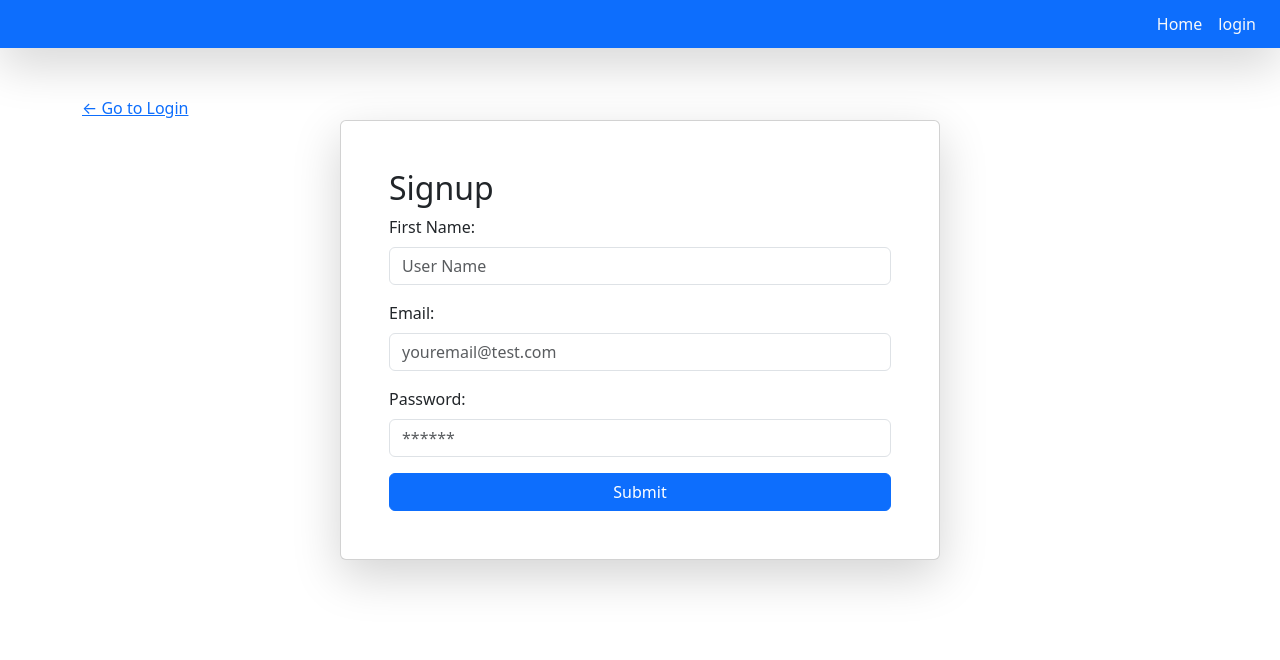
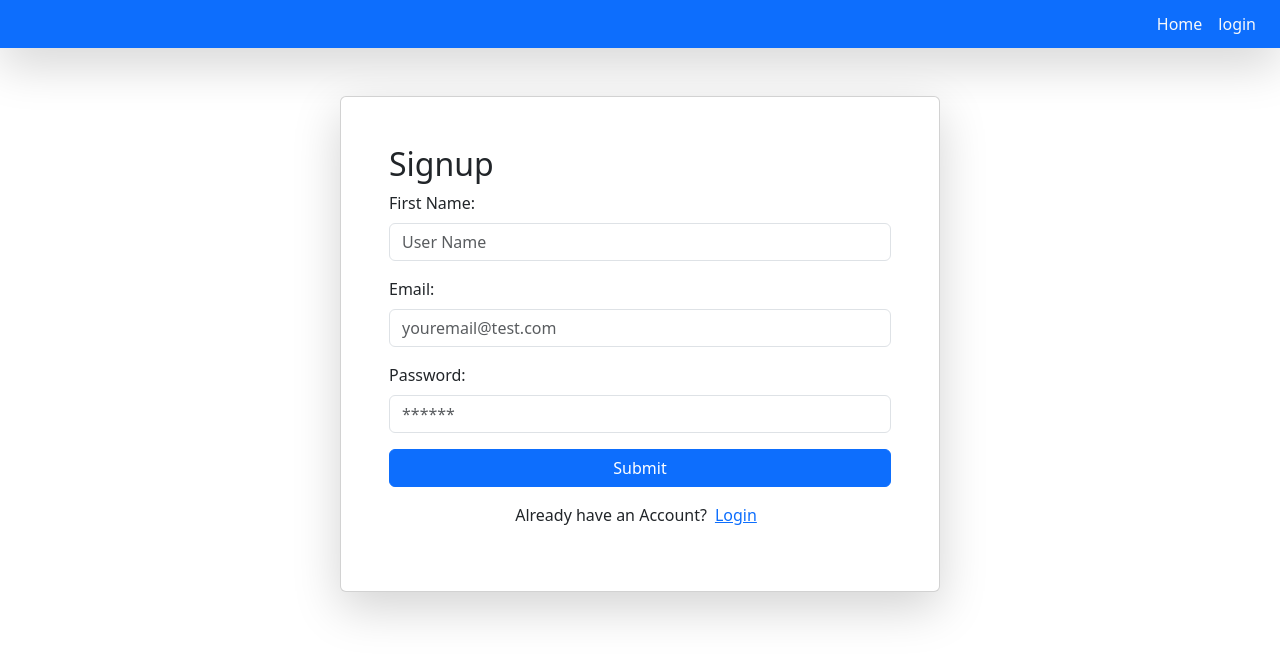
Before and after one commit to treytaylersmith/Online-Note-Sharing-App, a React (Vite) app in the folder client/: page /signup in a window 1280 px wide. Shown: the top 660 px of the page. Built offline with nearby package versions, Linux system fonts and the light colour scheme.

Commit message:
fixed page changing between login and signup

```diff
--- a/client/src/components/pages/login.jsx
+++ b/client/src/components/pages/login.jsx
@@ -31,7 +31,7 @@ function Login(props) {
 
   return (
     <div className="container">
-      <Link to="/signup">← Go to Signup</Link>
+
       <div className="d-flex justify-content-center  vh-50">
       <div className="card p-5 shadow-lg" style={{maxWidth: '600px', width: '100%'}}>
       <h2>Login</h2>
@@ -64,6 +64,9 @@ function Login(props) {
         <div className="flex-row flex-end">
           <button className="btn btn-primary w-100" type="submit">Submit</button>
         </div>
+        <div>
+          <p className="text-center mt-3">Don't have an Account?<span className="p-2"><Link to="/signup">Signup</Link></span></p>
+        </div>
       </form>
       </div>
       </div>
--- a/client/src/components/pages/signup.jsx
+++ b/client/src/components/pages/signup.jsx
@@ -31,7 +31,7 @@ function Signup(props) {
 
   return (
     <div className="container">
-      <Link to="/login">← Go to Login</Link>
+
       <div className="d-flex justify-content-center align-items-center vh-50">
       <div className="card p-5 shadow-lg" style={{maxWidth: '600px', width: '100%'}}>
       <h2>Signup</h2>
@@ -69,6 +69,9 @@ function Signup(props) {
         <div className="flex-row flex-end">
           <button className="btn btn-primary w-100" type="submit">Submit</button>
         </div>
+        <div>
+          <p className="text-center mt-3">Already have an Account?<span className="p-2"><Link to="/login">Login</Link></span></p>
+        </div>
       </form>
     </div>
     </div>
```
